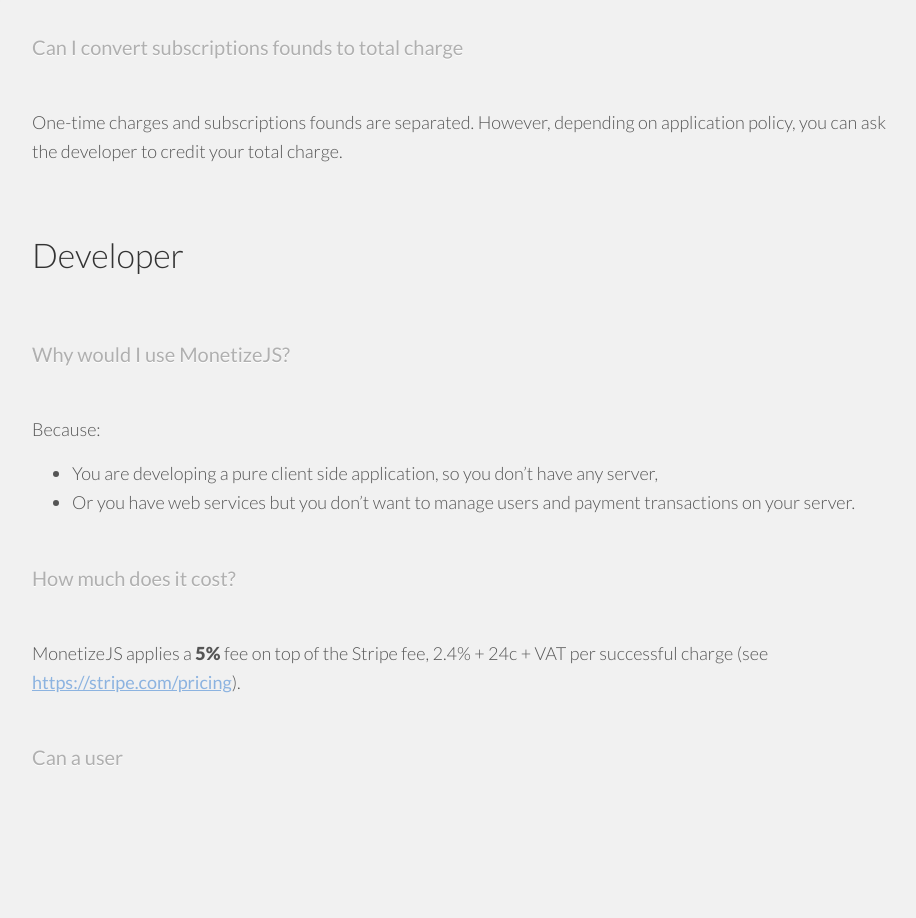
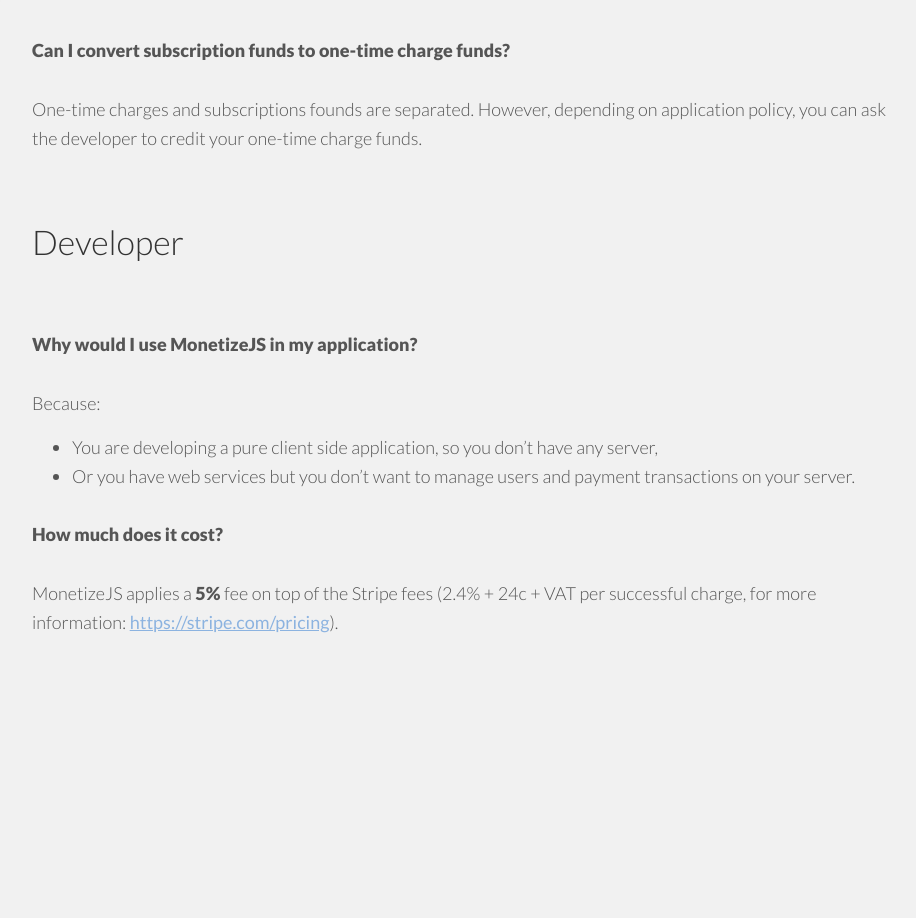
Before and after one commit to monetizejs/monetizejs.github.io, a Jekyll site: the page built from faq/index.html, in a window 1280 px wide. Shown: the part 320-1238 px from the top of the page, without its empty margins (328-1244 px from the left). Built offline with Jekyll 4.4.1, drawn with Linux system fonts in a browser that asks for light colours; nearby versions of some CDN libraries; after the commit the page ends 1072 px from its top, so only the background shows below that.

Commit message:
Published with https://stackedit.io/

```diff
--- a/faq/index.html
+++ b/faq/index.html
@@ -10,19 +11,15 @@
 
 <h2 id="user">User</h2>
 
+<p><strong>Can I convert subscription funds to one-time charge funds?</strong></p>
 
-
-<h4 id="can-i-convert-subscriptions-founds-to-total-charge">Can I convert subscriptions founds to total charge</h4>
-
-<p>One-time charges and subscriptions founds are separated. However, depending on application policy, you can ask the developer to credit your total charge.</p>
+<p>One-time charges and subscriptions founds are separated. However, depending on application policy, you can ask the developer to credit your one-time charge funds.</p>
 
 
 
 <h2 id="developer">Developer</h2>
 
-
-
-<h4 id="why-would-i-use-monetizejs">Why would I use MonetizeJS?</h4>
+<p><strong>Why would I use MonetizeJS in my application?</strong></p>
 
 <p>Because:</p>
 
@@ -31,12 +28,6 @@
 <li>Or you have web services but you don’t want to manage users and payment transactions on your server.</li>
 </ul>
 
+<p><strong>How much does it cost?</strong></p>
 
-
-<h4 id="how-much-does-it-cost">How much does it cost?</h4>
-
-<p>MonetizeJS applies a <strong>5%</strong> fee on top of the Stripe fee, 2.4% + 24c + VAT per successful charge (see <a href="https://stripe.com/pricing">https://stripe.com/pricing</a>).</p>
-
-
-
-<h4 id="can-a-user">Can a user</h4>
+<p>MonetizeJS applies a <strong>5%</strong> fee on top of the Stripe fees (2.4% + 24c + VAT per successful charge, for more information: <a href="https://stripe.com/pricing">https://stripe.com/pricing</a>).</p>
```
Also changed, not shown: other parts of faq/index.html (+1 -0 lines).
